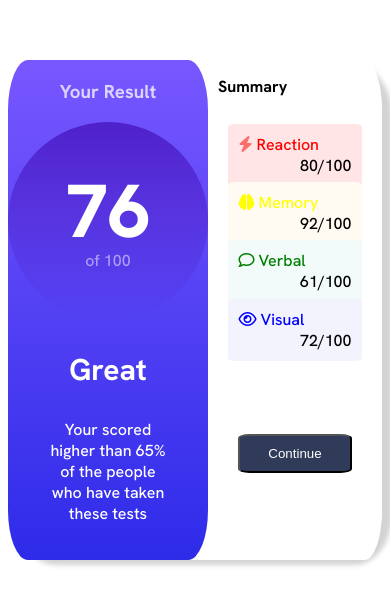
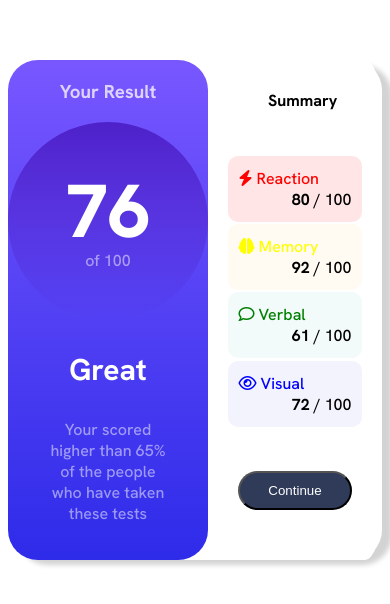
Before and after one commit to ThomMoerman/pair-coding-, a plain HTML site: page index.html in a window 390 px wide. Shown: the part 112-716 px from the top of the page. Drawn offline with Linux system fonts and the light colour scheme.

Commit message:
nikko - before media query

```diff
--- a/index.html
+++ b/index.html
@@ -24,7 +24,7 @@
                 </div>
                 <div class="final-result-text">
                     <p class="great"><b>Great</b></p>
-                    <p>Your scored higher than 65% of the people who have taken these tests</p>
+                    <p class="great-text">Your scored higher than 65% of the people who have taken these tests</p>
                 </div>
             </section>
             <section class="summary-result">
@@ -34,26 +34,26 @@
                 <div class="summary-details">
                     <div class="reaction">
                         <div class="reaction-style">
-                            <span id="reaction"><i class="fa-solid fa-bolt" style="color: #fe6c6c;"></i> Reaction</span>
-                            <span id="reaction-result">80/100</span>
+                            <span id="reaction"><i class="fa-solid fa-bolt"></i> Reaction</span>
+                            <span id="reaction-result"><b>80</b> / 100</span>
                         </div>
                     </div>
                     <div class="memory">
                         <div class="memory-style">
                             <span id="memory"><i class="fa-solid fa-brain"></i> Memory</span>
-                            <span id="memory-result">92/100</span>
+                            <span id="memory-result"><b>92</b> / 100</span>
                         </div>
                     </div>
                     <div class="verbal">
                         <div class="verbal-style">
                             <span id="verbal"><i class="fa-regular fa-comment"></i> Verbal</span>
-                            <span id="verbal-result">61/100</span>
+                            <span id="verbal-result"><b>61</b> / 100</span>
                         </div>
                     </div>
                     <div class="visual">
                         <div class="visual-style">
                             <span id="visual"><i class="fa-regular fa-eye"></i> Visual</span>
-                            <span id="visual-result">72/100</span>
+                            <span id="visual-result"><b>72</b> / 100</span>
                         </div>
                     </div>
                 </div>
--- a/style.css
+++ b/style.css
@@ -12,7 +12,7 @@ main {
     flex-direction: row;
     margin: 5px auto;
     background-color: white;
-    border-radius: 10%;
+    border-radius: 30px;
     box-shadow: 10px 5px 5px lightgray;
 }
 
@@ -29,7 +29,7 @@ section {
     text-align: center;
     background: linear-gradient(rgb(120, 87, 255), rgb(46, 43, 233));
     color: white;
-    border-radius: 10%;
+    border-radius: 30px;
 }
 
 .summary-result {
@@ -85,6 +85,7 @@ section {
     display: flex;
     flex-direction: column;
     align-items: center;
+    margin-top: 20px;
 }
 
 #summary {
@@ -104,7 +105,7 @@ section {
     text-align: center;
     width: 100%;
     margin: auto;
-    margin-bottom: -25px;
+    margin-bottom: -15px;
 }
 
 #reaction,
@@ -123,9 +124,11 @@ section {
 
 .reaction-style, .memory-style, .verbal-style, .visual-style{
     width: 65%;
-    border-radius: 5%;
+    border-radius: 10px;
     margin: auto;
     padding: 10px;
+    padding-top: 12px;
+    padding-bottom: 12px;
 }
 
 .reaction-style{
@@ -167,7 +170,7 @@ section {
 
 button{
     width: 65%;
-    border-radius: 10%;
+    border-radius: 20px;
     padding: 10px;
     background-color: #303b59;
     color: white;
@@ -177,6 +180,11 @@ button{
     font-weight: 700;
 }
 
+.summary{
+    margin-top: 30px;
+    padding-left: 50px;
+}
+
 .great{
     font-size: 30px;
 }
@@ -184,3 +192,13 @@ button{
 .great-text{
     opacity: 0.5;
 }
+
+/*
+@media (min-width: 376px){
+
+}
+
+@media (max-width: 375px){
+
+}
+*/
```
